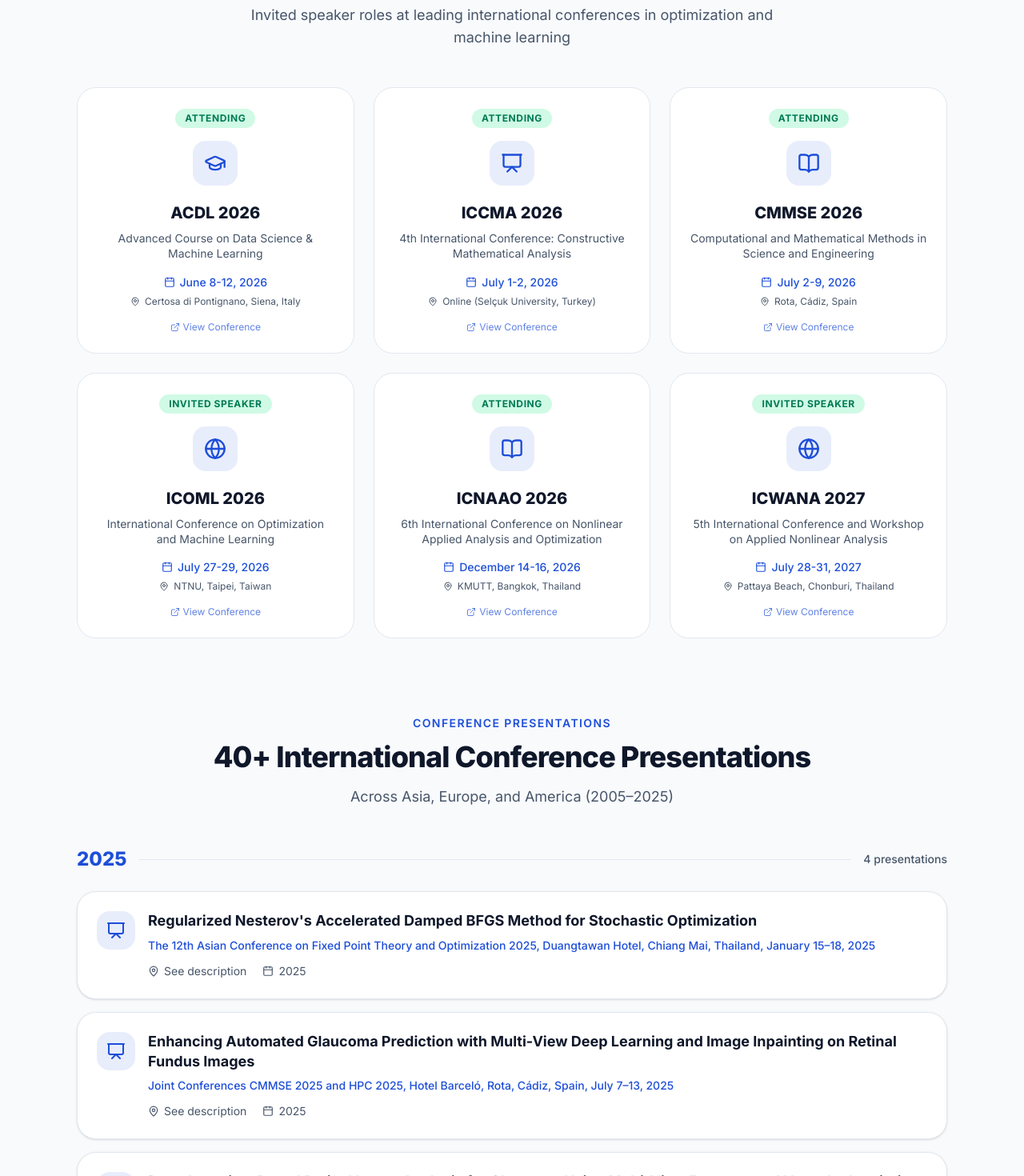
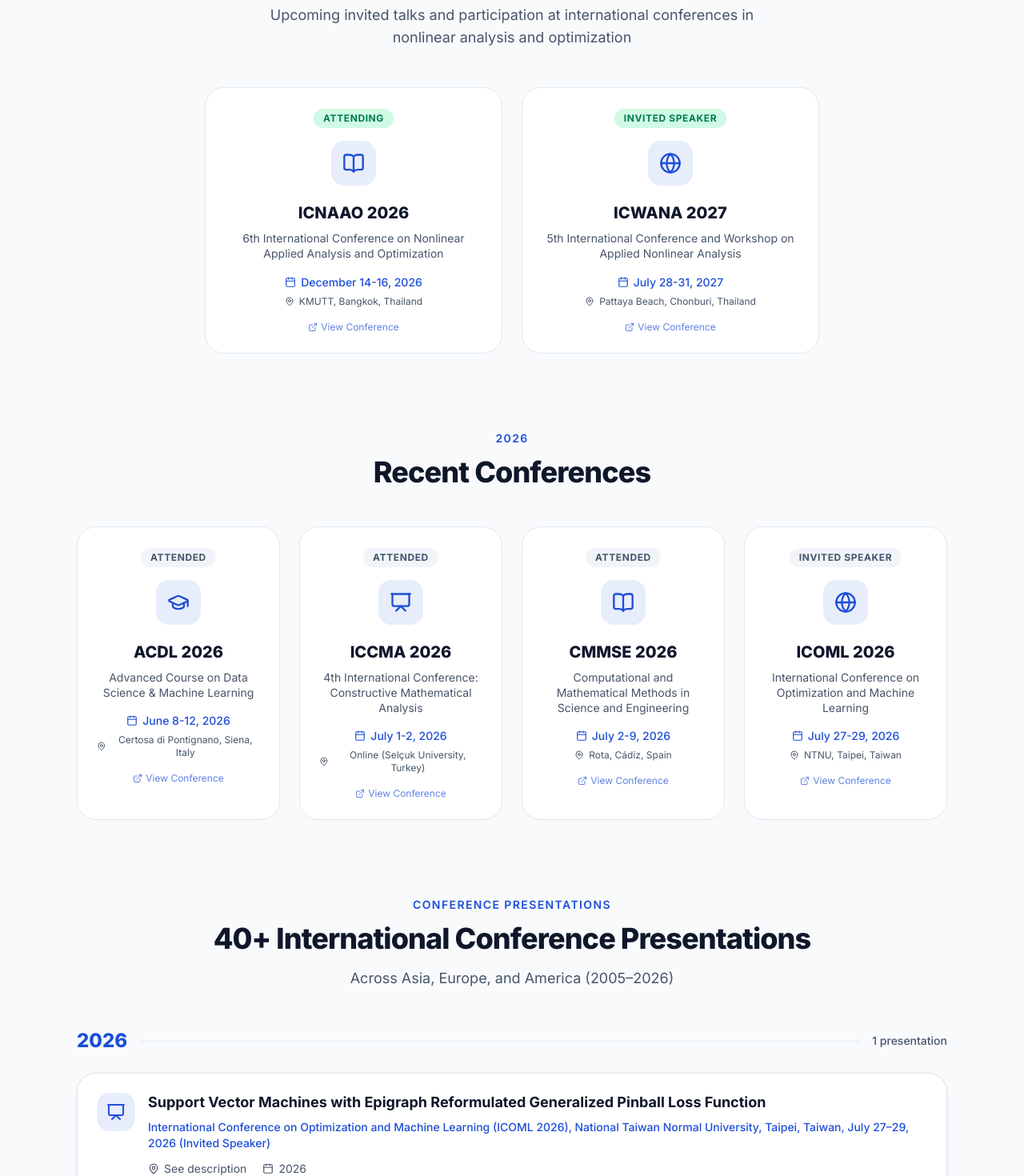
Before and after one commit to rabianw/my-wep, a Next.js app: page /conferences in a window 1280 px wide. Shown: the part 260-1730 px from the top of the page at 80% size. Built offline with nearby package versions, Linux system fonts and the light colour scheme.

Commit message:
Split conferences into upcoming and recent; mark past 2026 events attended; add ICOML 2026 talk
Co-Authored-By: Claude Opus 5.5 <noreply@anthropic.com>

```diff
--- a/src/app/conferences/page.tsx
+++ b/src/app/conferences/page.tsx
@@ -1,7 +1,18 @@
 import { conferencesData } from "@/lib/mock-data";
 import { Presentation, MapPin, Calendar, ExternalLink, GraduationCap, Globe, BookOpen } from "lucide-react";
 
-const featuredConferences = [
+type FeaturedConference = {
+  id: string;
+  shortName: string;
+  fullName: string;
+  date: string;
+  location: string;
+  link: string;
+  status: string;
+  iconName: string;
+};
+
+const recentConferences: FeaturedConference[] = [
   {
     id: "fc-acdl-2026",
     shortName: "ACDL 2026",
@@ -9,7 +20,7 @@ const featuredConferences = [
     date: "June 8-12, 2026",
     location: "Certosa di Pontignano, Siena, Italy",
     link: "https://acdl2026.icas.events",
-    status: "Attending",
+    status: "Attended",
     iconName: "graduationCap",
   },
   {
@@ -19,7 +30,7 @@ const featuredConferences = [
     date: "July 1-2, 2026",
     location: "Online (Selçuk University, Turkey)",
     link: "https://iccma2026.selcuk.edu.tr",
-    status: "Attending",
+    status: "Attended",
     iconName: "presentation",
   },
   {
@@ -29,7 +40,7 @@ const featuredConferences = [
     date: "July 2-9, 2026",
     location: "Rota, Cádiz, Spain",
     link: "https://cmmse.usal.es/cmmse2026/welcome",
-    status: "Attending",
+    status: "Attended",
     iconName: "bookOpen",
   },
   {
@@ -42,6 +53,9 @@ const featuredConferences = [
     status: "Invited Speaker",
     iconName: "globe",
   },
+];
+
+const upcomingConferences: FeaturedConference[] = [
   {
     id: "fc-icnaao-2026",
     shortName: "ICNAAO 2026",
@@ -73,35 +87,9 @@ function getIcon(iconName: string) {
   }
 }
 
-export default function ConferencesPage() {
-  // Group past conferences by year
-  const conferencesByYear: Record<string, typeof conferencesData> = {};
-  conferencesData.forEach((conf) => {
-    const year = conf.date;
-    if (!conferencesByYear[year]) {
-      conferencesByYear[year] = [];
-    }
-    conferencesByYear[year].push(conf);
-  });
-  const sortedYears = Object.keys(conferencesByYear).sort((a, b) => Number(b) - Number(a));
-
+function FeaturedCard({ fc, past }: { fc: FeaturedConference; past?: boolean }) {
   return (
-    <div className="py-20 bg-background min-h-screen">
-      <div className="mx-auto max-w-6xl px-4 lg:px-8">
-
-        {/* Featured Conferences Section */}
-        <header className="mb-12 text-center">
-          <p className="text-sm font-semibold uppercase tracking-widest text-primary mb-3">International Engagement</p>
-          <h1 className="text-4xl md:text-5xl font-extrabold tracking-tight text-foreground mb-4">Featured Conferences</h1>
-          <p className="text-lg text-muted max-w-2xl mx-auto">
-            Invited speaker roles at leading international conferences in optimization and machine learning
-          </p>
-        </header>
-
-        <div className="grid grid-cols-1 sm:grid-cols-2 lg:grid-cols-3 gap-6 mb-24">
-          {featuredConferences.map((fc) => (
     <a
-              key={fc.id}
       href={fc.link}
       target="_blank"
       rel="noopener noreferrer"
@@ -109,7 +97,7 @@ export default function ConferencesPage() {
     >
       {/* Status Badge */}
       <div className="mb-4">
-                <span className="inline-block px-3 py-1 text-xs font-bold uppercase tracking-wider bg-emerald-100 text-emerald-700 rounded-full">
+        <span className={`inline-block px-3 py-1 text-xs font-bold uppercase tracking-wider rounded-full ${past ? "bg-slate-100 text-slate-600" : "bg-emerald-100 text-emerald-700"}`}>
           {fc.status}
         </span>
       </div>
@@ -129,12 +117,10 @@ export default function ConferencesPage() {
           <Calendar size={14} />
           <span>{fc.date}</span>
         </div>
-                {"location" in fc && fc.location && (
         <div className="flex items-center justify-center gap-1.5 text-xs text-muted">
           <MapPin size={12} />
           <span>{fc.location}</span>
         </div>
-                )}
       </div>
 
       {/* View link */}
@@ -143,6 +129,49 @@ export default function ConferencesPage() {
         <span>View Conference</span>
       </div>
     </a>
+  );
+}
+
+export default function ConferencesPage() {
+  // Group past conferences by year
+  const conferencesByYear: Record<string, typeof conferencesData> = {};
+  conferencesData.forEach((conf) => {
+    const year = conf.date;
+    if (!conferencesByYear[year]) {
+      conferencesByYear[year] = [];
+    }
+    conferencesByYear[year].push(conf);
+  });
+  const sortedYears = Object.keys(conferencesByYear).sort((a, b) => Number(b) - Number(a));
+
+  return (
+    <div className="py-20 bg-background min-h-screen">
+      <div className="mx-auto max-w-6xl px-4 lg:px-8">
+
+        {/* Upcoming Conferences Section */}
+        <header className="mb-12 text-center">
+          <p className="text-sm font-semibold uppercase tracking-widest text-primary mb-3">International Engagement</p>
+          <h1 className="text-4xl md:text-5xl font-extrabold tracking-tight text-foreground mb-4">Upcoming Conferences</h1>
+          <p className="text-lg text-muted max-w-2xl mx-auto">
+            Upcoming invited talks and participation at international conferences in nonlinear analysis and optimization
+          </p>
+        </header>
+
+        <div className="grid grid-cols-1 sm:grid-cols-2 gap-6 max-w-3xl mx-auto mb-24">
+          {upcomingConferences.map((fc) => (
+            <FeaturedCard key={fc.id} fc={fc} />
+          ))}
+        </div>
+
+        {/* Recent Conferences Section */}
+        <div className="mb-12 text-center">
+          <p className="text-sm font-semibold uppercase tracking-widest text-primary mb-3">2026</p>
+          <h2 className="text-3xl md:text-4xl font-extrabold tracking-tight text-foreground mb-4">Recent Conferences</h2>
+        </div>
+
+        <div className="grid grid-cols-1 sm:grid-cols-2 lg:grid-cols-4 gap-6 mb-24">
+          {recentConferences.map((fc) => (
+            <FeaturedCard key={fc.id} fc={fc} past />
           ))}
         </div>
 
@@ -153,7 +182,7 @@ export default function ConferencesPage() {
             40+ International Conference Presentations
           </h2>
           <p className="text-lg text-muted max-w-2xl mx-auto">
-            Across Asia, Europe, and America (2005–2025)
+            Across Asia, Europe, and America (2005–2026)
           </p>
         </div>
 
--- a/src/lib/mock-data.ts
+++ b/src/lib/mock-data.ts
@@ -1797,6 +1797,14 @@ export const conferencesData: Conference[] = [
     "location": "See description",
     "date": "2025",
     "featured": false
+  },
+  {
+    "id": "conf-2026-44",
+    "title": "Support Vector Machines with Epigraph Reformulated Generalized Pinball Loss Function",
+    "description": "International Conference on Optimization and Machine Learning (ICOML 2026), National Taiwan Normal University, Taipei, Taiwan, July 27–29, 2026 (Invited Speaker)",
+    "location": "See description",
+    "date": "2026",
+    "featured": false
   }
 ];
 
```
Lines whose indentation alone changed are shown as unchanged.
